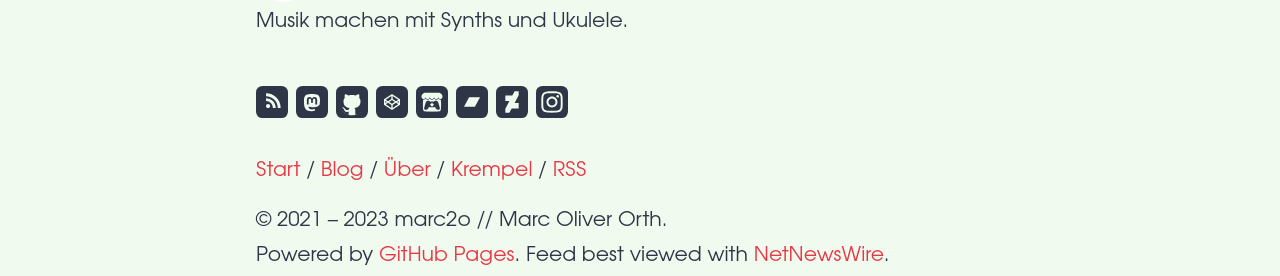
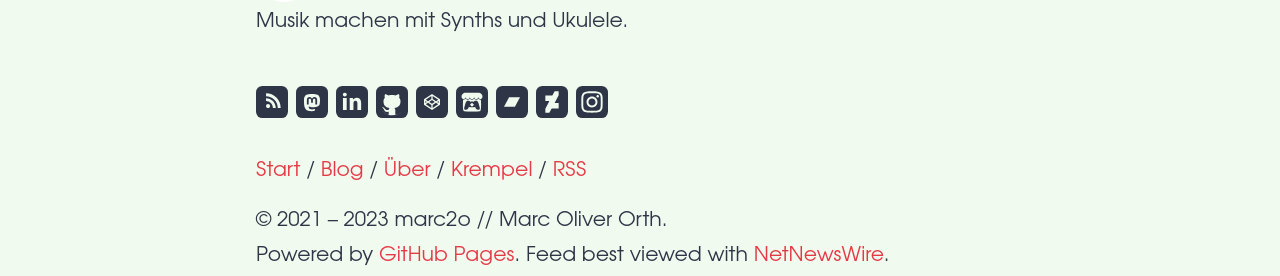
Before and after one commit to marc2o/marc2o.github.io, a Jekyll site: the page built from about.md, in a window 1280 px wide. Shown: the part 1858-2134 px from the top of the page. Built offline with Jekyll 4.4.1, drawn with Linux system fonts in a browser that asks for light colours.

Commit message:
Update follow.html

```diff
--- a/_includes/follow.html
+++ b/_includes/follow.html
@@ -32,7 +32,7 @@
         </g>
       </svg>
     </a>
-  </li><li>
+  </li>--><li>
     <a href="http://www.linkedin.com/in/marcoliverorth/en/" title="Linkedin" rel="me" target="_blank">
       <svg version="1.1" viewBox="0 0 48 48">
         <g fill="#ffffff">
@@ -48,7 +48,7 @@
         </g>
       </svg>
     </a>
-  </li>--><li>
+  </li><li>
     <a href="https://github.com/marc2o?tab=repositories" title="GitHub" rel="me" target="_blank">
       <svg width="100%" height="100%" viewBox="0 0 48 48" version="1.1" xmlns="http://www.w3.org/2000/svg"
         xmlns:xlink="http://www.w3.org/1999/xlink" xml:space="preserve" xmlns:serif="http://www.serif.com/">
```
